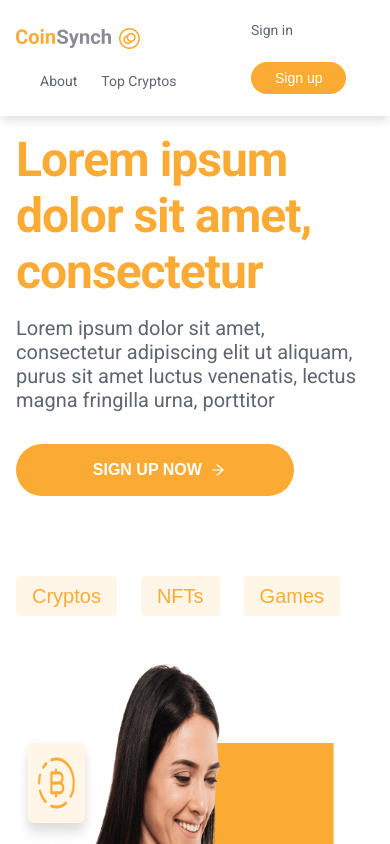
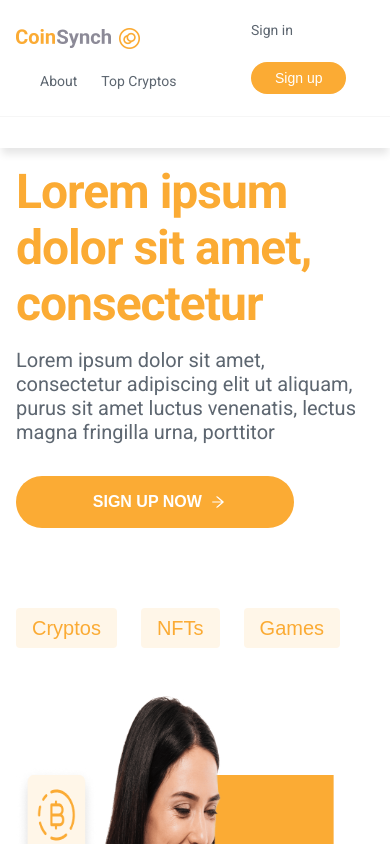
Before and after one commit to ruanpasta/nextjs-coin-challenge, a Next.js app: page / in a window 390 px wide. Shown: the top 844 px of the page. Built offline with nearby package versions, Linux system fonts and the light colour scheme.

Commit message:
fix: Improvements in cryptoSlider, navbar, heroBanner

```diff
--- a/src/components/navbar.tsx
+++ b/src/components/navbar.tsx
@@ -17,6 +17,7 @@ import { AiOutlineMenu } from 'react-icons/ai'
 export default function Navbar() {
   const size = useWindowSize()
   const isMobile = size.width < 321
+  const isDesktop = size.width > 920
 
   return (
     <NavbarContainer>
@@ -30,7 +31,7 @@ export default function Navbar() {
           </PagesMenus>
         </NavbarItem>
         <NavbarItem>
-          {!isMobile && (
+          {isDesktop && (
             <CryptoSlider>
               <CryptoContent>
                 <span>{'BIT R$ 150342,00 +7,082'}</span>
@@ -51,7 +52,7 @@ export default function Navbar() {
           )}
         </NavbarItem>
       </NavbarElements>
-      {isMobile && (
+      {!isDesktop && (
         <CryptoSlider>
           <CryptoContent>
             <span>{'BIT R$ 150342,00 +7,082'}</span>
--- a/src/libs/components/table.tsx
+++ b/src/libs/components/table.tsx
@@ -1,4 +1,10 @@
+import * as React from 'react'
+import { useEffect, useState } from 'react'
+
+import { AiOutlineArrowDown, AiOutlineArrowUp } from 'react-icons/ai'
+
 import useWindowSize from '@/hooks/useWindowSize'
+
 import {
   TableContainer,
   Table,
@@ -8,8 +14,6 @@ import {
   TableBodyRowExpandedColumnKey,
   TableBodyRowExpandedColumnValue,
 } from '@/styles/libs/components/table'
-import { useEffect, useState } from 'react'
-import { AiOutlineArrowDown, AiOutlineArrowUp } from 'react-icons/ai'
 
 type Data = { [key: string]: any }
 
@@ -89,13 +93,12 @@ export default function TableComponent({
     })
   }
 
-  function getTableBodyExpandedRow(item = []) {
-    console.log(item)
+  function getTableBodyExpandedRow(item: any = []) {
     return Object.entries(item)
       .filter(([key]) => expandedColumns.includes(key))
       .map(([key, value]: any) => {
         return (
-          <div>
+          <div key={`${item.id}-expanded-${key}-${value}`}>
             <TableBodyRowExpandedColumnKey>{key}</TableBodyRowExpandedColumnKey>
             <TableBodyRowExpandedColumnValue>
               {value}
@@ -106,8 +109,7 @@ export default function TableComponent({
   }
 
   function setClass(index: number): string {
-    console.log(columns.length, index )
-    const canSetClass = columns.length === (index + 1) && isMobile
+    const canSetClass = columns.length === index + 1 && isMobile
     return canSetClass ? 'table-head-row--mobile-last-item' : ''
   }
 
@@ -125,21 +127,20 @@ export default function TableComponent({
         </thead>
         <tbody>
           {data.map((item: any, index: number) => (
-            <>
+            <React.Fragment key={item.id}>
               <TableBodyRow
-                key={item.id}
                 className={index % 2 === 0 ? 'row-even' : 'row-odd'}
               >
                 {getTableBodyRow(item)}
               </TableBodyRow>
               {item.expanded && (
-                <TableBodyRow key={`${item.id}-expanded`}>
+                <TableBodyRow>
                   <TableBodyRowExpandedColumn colSpan={expandedColumns.length}>
                     {getTableBodyExpandedRow(item)}
                   </TableBodyRowExpandedColumn>
                 </TableBodyRow>
               )}
-            </>
+            </React.Fragment>
           ))}
         </tbody>
       </Table>
--- a/src/styles/components/heroBanner.ts
+++ b/src/styles/components/heroBanner.ts
@@ -14,7 +14,7 @@ export const HeroBannerContent = styled('div', {
 
   ...utils.pFull('lg'),
 
-  [utils.mediaBreaks.md]: {
+  '@media (min-width: 321px) and (max-width: 660px)': {
     flexDirection: 'column',
     justifyContent: 'center',
     gap: utils.sizes['5xl'],
--- a/src/styles/components/navbar.ts
+++ b/src/styles/components/navbar.ts
@@ -76,31 +76,23 @@ export const CryptoSlider = styled('div', {
   overflow: 'hidden',
   whiteSpace: 'nowrap',
 
-  ...utils.media(['md', 'lg'], {
-    display: 'none'
-  }),
-
-  [utils.mediaBreaks.xl]: {
-    display: 'block'
-  },
-
-  [utils.mediaBreaks.sm]: {
+  ...utils.media(['sm','md', 'lg'], {
     borderTop: '1px solid $secondary100',
     height: utils.sizes['3xl'],
     width: '100%',
     ...utils.py('0.25rem'),
-  }
+  }),
 })
 
-const slide = keyframes({
-  '0%': { transform: 'translateX(40%)' },
+const slide = (startTranslate: number) => keyframes({
+  '0%': { transform: `translateX(${startTranslate}%)` },
   '100%': { transform: 'translateX(-100%)' }
 })
 
 export const CryptoContent = styled('div', {
   position: 'absolute',
   left: 0,
-  animation: `${slide} 15s infinite linear`,
+  animation: `${slide(40)} 15s infinite linear`,
 
   '& > span': {
     marginRight: utils.sizes.md
@@ -112,5 +104,9 @@ export const CryptoContent = styled('div', {
 
   [utils.mediaBreaks.sm]: {
     top: '0.5rem'
-  }
+  },
+
+  ...utils.media(['md', 'lg'], {
+    animation: `${slide(100)} 15s infinite linear`,
+  }),
 })
```
